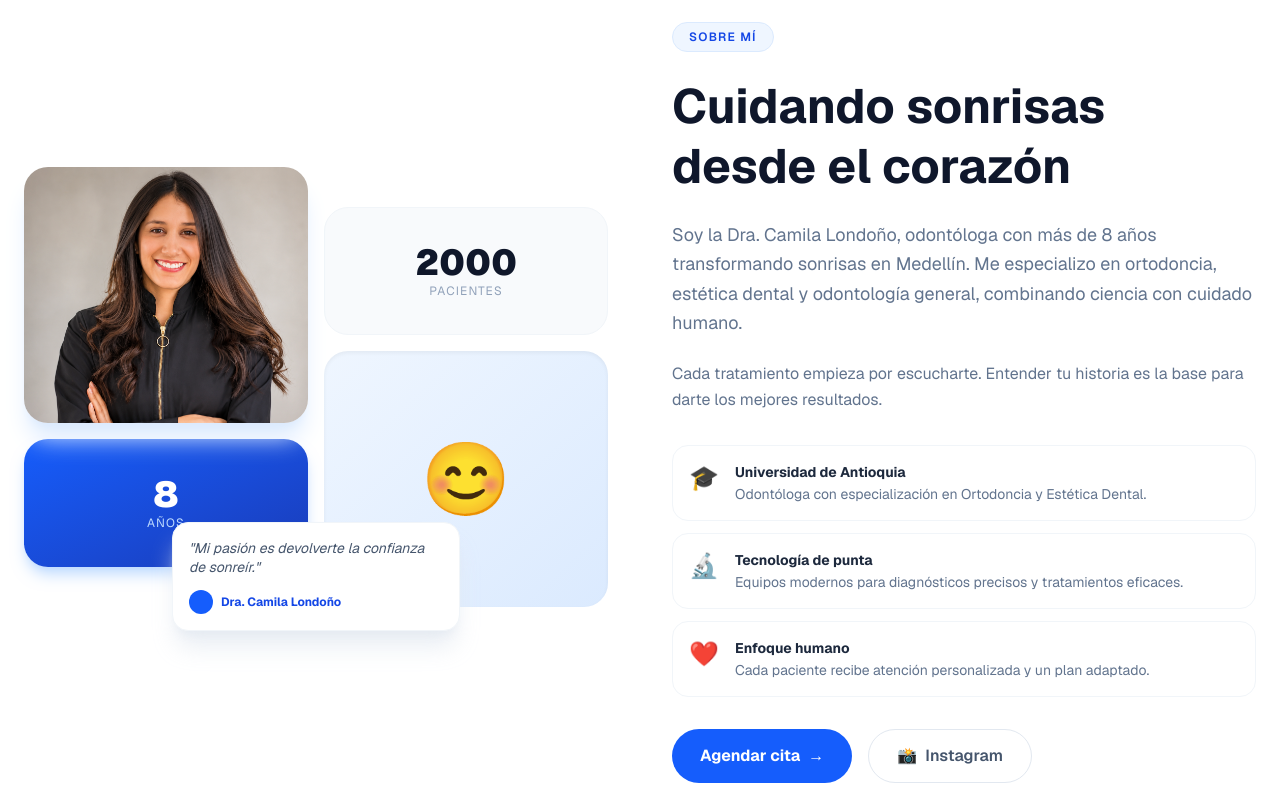
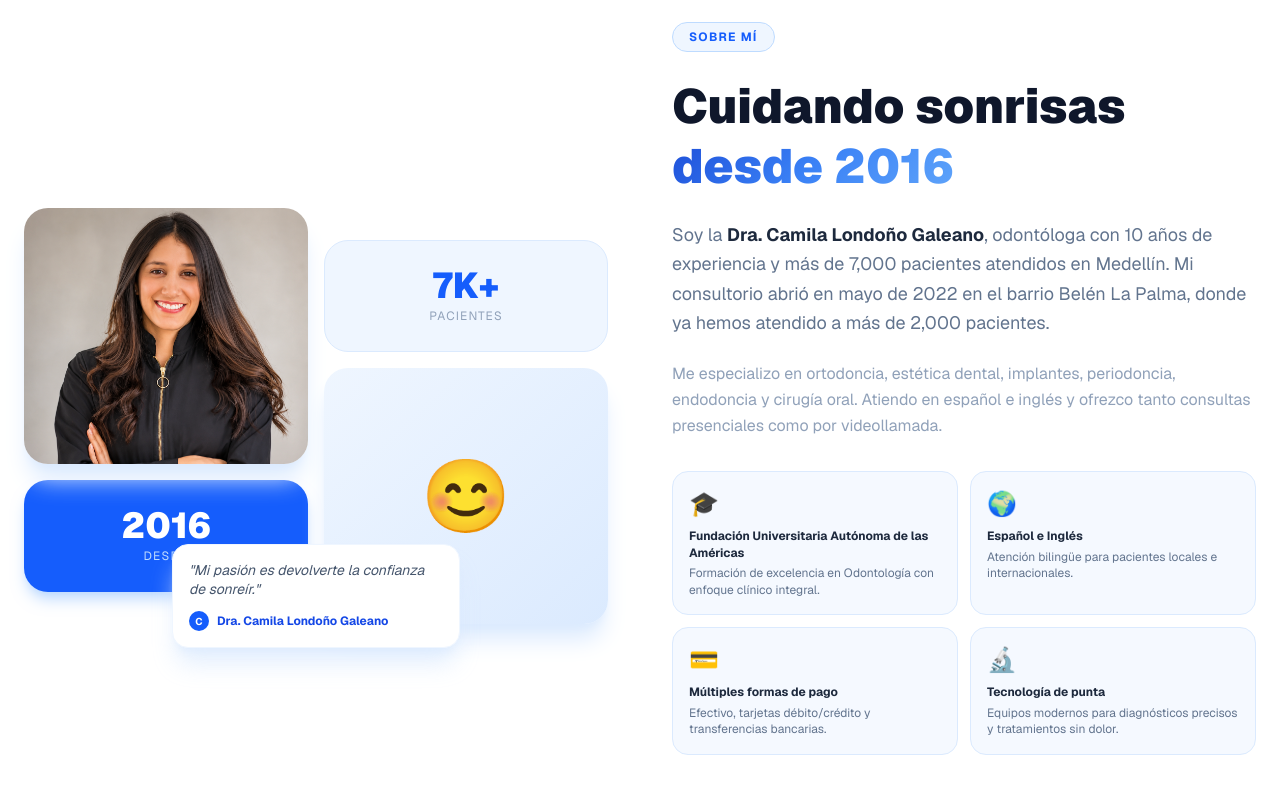
Before and after one commit to Ssantamars123/DraCamilaLondo-oDemo, a Next.js app in the folder website/: page / in a window 1280 px wide. Shown: the part 980-1765 px from the top of the page. Built offline with nearby package versions, Linux system fonts and the light colour scheme.

Commit message:
feat(about): real info from Doctoralia — since 2016, 7K+ patients, bilingual
- Full name Camila Londoño Galeano, opened clinic May 2022
- Barrio Belén La Palma, Spanish + English, multiple payment methods
- 4 info cards: university, languages, payment, tech
- Real Instagram link

```diff
--- a/website/components/About.tsx
+++ b/website/components/About.tsx
@@ -8,155 +8,123 @@ import { useGSAP } from "@gsap/react";
 
 gsap.registerPlugin(ScrollTrigger);
 
-const highlights = [
-  { icon: "🎓", title: "Universidad de Antioquia", desc: "Odontóloga con especialización en Ortodoncia y Estética Dental." },
-  { icon: "🔬", title: "Tecnología de punta", desc: "Equipos modernos para diagnósticos precisos y tratamientos eficaces." },
-  { icon: "❤️", title: "Enfoque humano", desc: "Cada paciente recibe atención personalizada y un plan adaptado." },
+const cards = [
+  { icon: "🎓", title: "Fundación Universitaria Autónoma de las Américas", desc: "Formación de excelencia en Odontología con enfoque clínico integral." },
+  { icon: "🌍", title: "Español e Inglés", desc: "Atención bilingüe para pacientes locales e internacionales." },
+  { icon: "💳", title: "Múltiples formas de pago", desc: "Efectivo, tarjetas débito/crédito y transferencias bancarias." },
+  { icon: "🔬", title: "Tecnología de punta", desc: "Equipos modernos para diagnósticos precisos y tratamientos sin dolor." },
 ];
 
 export function About() {
-  const containerRef = useRef<HTMLElement>(null);
+  const ref = useRef<HTMLElement>(null);
 
-  useGSAP(
-    () => {
-      gsap.fromTo(
-        ".about-left",
-        { x: -50, opacity: 0 },
-        {
-          x: 0, opacity: 1, duration: 1, ease: "power3.out",
-          scrollTrigger: { trigger: containerRef.current, start: "top 75%" },
-        }
-      );
-      gsap.fromTo(
-        ".about-right",
-        { x: 50, opacity: 0 },
-        {
-          x: 0, opacity: 1, duration: 1, ease: "power3.out",
-          scrollTrigger: { trigger: containerRef.current, start: "top 75%" },
-        }
-      );
-      gsap.fromTo(
-        ".about-card",
-        { y: 30, opacity: 0 },
-        {
-          y: 0, opacity: 1, duration: 0.6, stagger: 0.15, ease: "power3.out",
-          scrollTrigger: { trigger: ".about-cards", start: "top 80%" },
-        }
-      );
-
-      // Counter animation
-      const counters = document.querySelectorAll(".counter-num");
-      counters.forEach((el) => {
-        const target = parseInt(el.getAttribute("data-target") || "0");
-        gsap.fromTo(
-          el,
-          { innerText: 0 },
-          {
-            innerText: target,
-            duration: 2,
-            ease: "power2.out",
-            snap: { innerText: 1 },
-            scrollTrigger: { trigger: el, start: "top 85%" },
-          }
-        );
-      });
-    },
-    { scope: containerRef }
-  );
+  useGSAP(() => {
+    gsap.fromTo(".ab-left",
+      { x: -50, opacity: 0 },
+      { x: 0, opacity: 1, duration: 1, ease: "power3.out",
+        scrollTrigger: { trigger: ref.current, start: "top 75%" } }
+    );
+    gsap.fromTo(".ab-right",
+      { x: 50, opacity: 0 },
+      { x: 0, opacity: 1, duration: 1, ease: "power3.out",
+        scrollTrigger: { trigger: ref.current, start: "top 75%" } }
+    );
+    gsap.fromTo(".ab-card",
+      { y: 24, opacity: 0 },
+      { y: 0, opacity: 1, duration: 0.5, stagger: 0.1, ease: "power3.out",
+        scrollTrigger: { trigger: ".ab-cards", start: "top 80%" } }
+    );
+  }, { scope: ref });
 
   return (
-    <section id="sobre-mi" ref={containerRef} className="py-28 bg-white relative overflow-hidden">
-      {/* Subtle top gradient from dark */}
-      <div className="absolute top-0 left-0 right-0 h-24 bg-gradient-to-b from-[#060C1A]/5 to-transparent pointer-events-none" />
+    <section id="sobre-mi" ref={ref} className="py-28 bg-white relative overflow-hidden">
+      {/* Top separator */}
+      <div className="absolute top-0 inset-x-0 h-px bg-gradient-to-r from-transparent via-blue-200 to-transparent" />
 
       <div className="max-w-7xl mx-auto px-6 grid md:grid-cols-2 gap-16 items-center">
-        {/* LEFT: image mosaic */}
-        <div className="about-left relative">
+
+        {/* LEFT — image mosaic */}
+        <div className="ab-left relative">
           <div className="grid grid-cols-2 gap-4">
-            <div className="space-y-4">
+            <div className="flex flex-col gap-4">
               <div className="relative h-64 rounded-3xl overflow-hidden shadow-xl shadow-blue-100">
                 <Image src="/DraCamila.png" alt="Dra. Camila Londoño" fill className="object-cover object-top" />
               </div>
-              <div className="h-32 rounded-3xl bg-gradient-to-br from-blue-600 to-blue-800 flex flex-col items-center justify-center shadow-lg shadow-blue-200">
-                <span className="counter-num text-4xl font-black text-white" data-target="8">0</span>
-                <span className="text-blue-200 text-xs tracking-widest uppercase">años</span>
+              <div className="h-28 rounded-3xl bg-blue-600 flex flex-col items-center justify-center shadow-lg shadow-blue-200 gap-1">
+                <span className="text-4xl font-black text-white leading-none">2016</span>
+                <span className="text-blue-200 text-xs tracking-widest uppercase">Desde</span>
               </div>
             </div>
-            <div className="space-y-4 mt-10">
-              <div className="h-32 rounded-3xl bg-slate-50 border border-slate-100 flex flex-col items-center justify-center">
-                <span className="counter-num text-4xl font-black gradient-text-blue" data-target="2000">0</span>
-                <span className="text-slate-400 text-xs tracking-widest uppercase">pacientes</span>
+            <div className="flex flex-col gap-4 mt-8">
+              <div className="h-28 rounded-3xl bg-blue-50 border border-blue-100 flex flex-col items-center justify-center gap-1">
+                <span className="text-4xl font-black text-blue-600 leading-none">7K+</span>
+                <span className="text-slate-400 text-xs tracking-widest uppercase">Pacientes</span>
               </div>
-              <div className="h-64 rounded-3xl bg-gradient-to-br from-blue-50 to-blue-100 flex items-center justify-center text-7xl shadow-inner">
+              <div className="relative h-64 rounded-3xl overflow-hidden shadow-xl shadow-blue-100 bg-gradient-to-br from-blue-50 to-blue-100 flex items-center justify-center text-7xl">
                 😊
               </div>
             </div>
           </div>
 
-          {/* Floating quote */}
-          <div className="absolute -bottom-6 left-1/2 -translate-x-1/2 w-72 bg-white rounded-2xl shadow-xl shadow-slate-200/80 p-4 border border-slate-100 z-10">
+          {/* Quote card */}
+          <div className="absolute -bottom-6 left-1/2 -translate-x-1/2 w-72 bg-white rounded-2xl shadow-xl shadow-blue-100/80 p-4 border border-blue-50 z-10">
             <p className="text-sm text-slate-600 italic leading-snug">
               "Mi pasión es devolverte la confianza de sonreír."
             </p>
             <div className="flex items-center gap-2 mt-3">
-              <div className="w-6 h-6 rounded-full bg-blue-600" />
-              <p className="text-xs text-blue-700 font-bold">Dra. Camila Londoño</p>
+              <div className="w-5 h-5 rounded-full bg-blue-600 flex items-center justify-center text-[10px] text-white font-bold">C</div>
+              <p className="text-xs font-bold text-blue-700">Dra. Camila Londoño Galeano</p>
             </div>
           </div>
         </div>
 
-        {/* RIGHT: text */}
-        <div className="about-right flex flex-col gap-6 pt-8">
-          <div className="inline-flex items-center gap-2 bg-blue-50 border border-blue-100 rounded-full px-4 py-1.5 w-fit">
-            <span className="text-blue-700 text-xs font-semibold tracking-widest uppercase">Sobre mí</span>
+        {/* RIGHT — text */}
+        <div className="ab-right flex flex-col gap-6 pt-8">
+          <div className="inline-flex items-center gap-2 bg-blue-50 border border-blue-200 rounded-full px-4 py-1.5 w-fit">
+            <span className="text-blue-600 text-xs font-bold tracking-widest uppercase">Sobre mí</span>
           </div>
 
-          <h2 className="text-4xl md:text-5xl font-bold text-slate-900 leading-tight">
+          <h2 className="text-4xl md:text-5xl font-black text-slate-900 leading-tight">
             Cuidando sonrisas{" "}
-            <span className="gradient-text-blue">desde el corazón</span>
+            <span className="text-gradient">desde 2016</span>
           </h2>
 
-          <p className="text-slate-500 leading-relaxed text-lg">
-            Soy la Dra. Camila Londoño, odontóloga con más de 8 años transformando
-            sonrisas en Medellín. Me especializo en ortodoncia, estética dental y
-            odontología general, combinando ciencia con cuidado humano.
+          <p className="text-slate-500 text-lg leading-relaxed">
+            Soy la <strong className="text-slate-800">Dra. Camila Londoño Galeano</strong>, odontóloga
+            con 10 años de experiencia y más de 7,000 pacientes atendidos en Medellín.
+            Mi consultorio abrió en mayo de 2022 en el barrio Belén La Palma, donde ya
+            hemos atendido a más de 2,000 pacientes.
           </p>
-          <p className="text-slate-500 leading-relaxed">
-            Cada tratamiento empieza por escucharte. Entender tu historia es la
-            base para darte los mejores resultados.
+          <p className="text-slate-400 leading-relaxed">
+            Me especializo en ortodoncia, estética dental, implantes, periodoncia, endodoncia
+            y cirugía oral. Atiendo en español e inglés y ofrezco tanto consultas presenciales
+            como por videollamada.
           </p>
 
-          <div className="about-cards flex flex-col gap-3 pt-2">
-            {highlights.map((h) => (
-              <div
-                key={h.title}
-                className="about-card group flex items-start gap-4 p-4 rounded-2xl border border-slate-100 hover:border-blue-200 hover:bg-blue-50/50 transition-all duration-200"
-              >
-                <span className="text-2xl">{h.icon}</span>
-                <div>
-                  <p className="font-bold text-slate-800 text-sm group-hover:text-blue-700 transition-colors">{h.title}</p>
-                  <p className="text-slate-500 text-sm mt-0.5">{h.desc}</p>
-                </div>
+          <div className="ab-cards grid grid-cols-2 gap-3 pt-2">
+            {cards.map(c => (
+              <div key={c.title} className="ab-card group p-4 rounded-2xl bg-blue-50/60 border border-blue-100 hover:border-blue-300 hover:bg-blue-50 transition-all duration-200">
+                <span className="text-2xl block mb-2">{c.icon}</span>
+                <p className="text-xs font-bold text-slate-800 group-hover:text-blue-700 transition-colors leading-snug">{c.title}</p>
+                <p className="text-xs text-slate-500 mt-1 leading-snug">{c.desc}</p>
               </div>
             ))}
           </div>
 
-          <div className="flex gap-4 pt-2">
+          <div className="flex flex-wrap gap-3 pt-2">
             <button
               onClick={() => document.querySelector("#contacto")?.scrollIntoView({ behavior: "smooth" })}
-              className="group relative overflow-hidden bg-blue-600 text-white font-bold px-7 py-3.5 rounded-full transition-all duration-300 hover:shadow-[0_0_25px_rgba(43,126,255,0.4)] active:scale-95 flex items-center gap-2"
+              className="group inline-flex items-center gap-2 bg-blue-600 text-white font-bold px-7 py-3.5 rounded-full hover:bg-blue-700 hover:shadow-lg hover:shadow-blue-200 active:scale-95 transition-all duration-200"
             >
-              Agendar cita
-              <span className="transition-transform duration-300 group-hover:translate-x-1">→</span>
-              <div className="absolute inset-0 bg-gradient-to-r from-blue-500 to-blue-700 translate-y-full group-hover:translate-y-0 transition-transform duration-300" />
+              Agendar cita <span className="transition-transform duration-200 group-hover:translate-x-1">→</span>
             </button>
             <a
               href="https://www.instagram.com/dracamilalondono/"
               target="_blank"
               rel="noopener noreferrer"
-              className="flex items-center gap-2 border border-slate-200 text-slate-600 font-semibold px-7 py-3.5 rounded-full hover:border-pink-300 hover:text-pink-600 transition-all duration-200"
+              className="inline-flex items-center gap-2 border-2 border-blue-100 text-slate-600 font-semibold px-7 py-3.5 rounded-full hover:border-pink-300 hover:text-pink-600 transition-all duration-200"
             >
-              <span>📸</span> Instagram
+              📸 Instagram
             </a>
           </div>
         </div>
```
